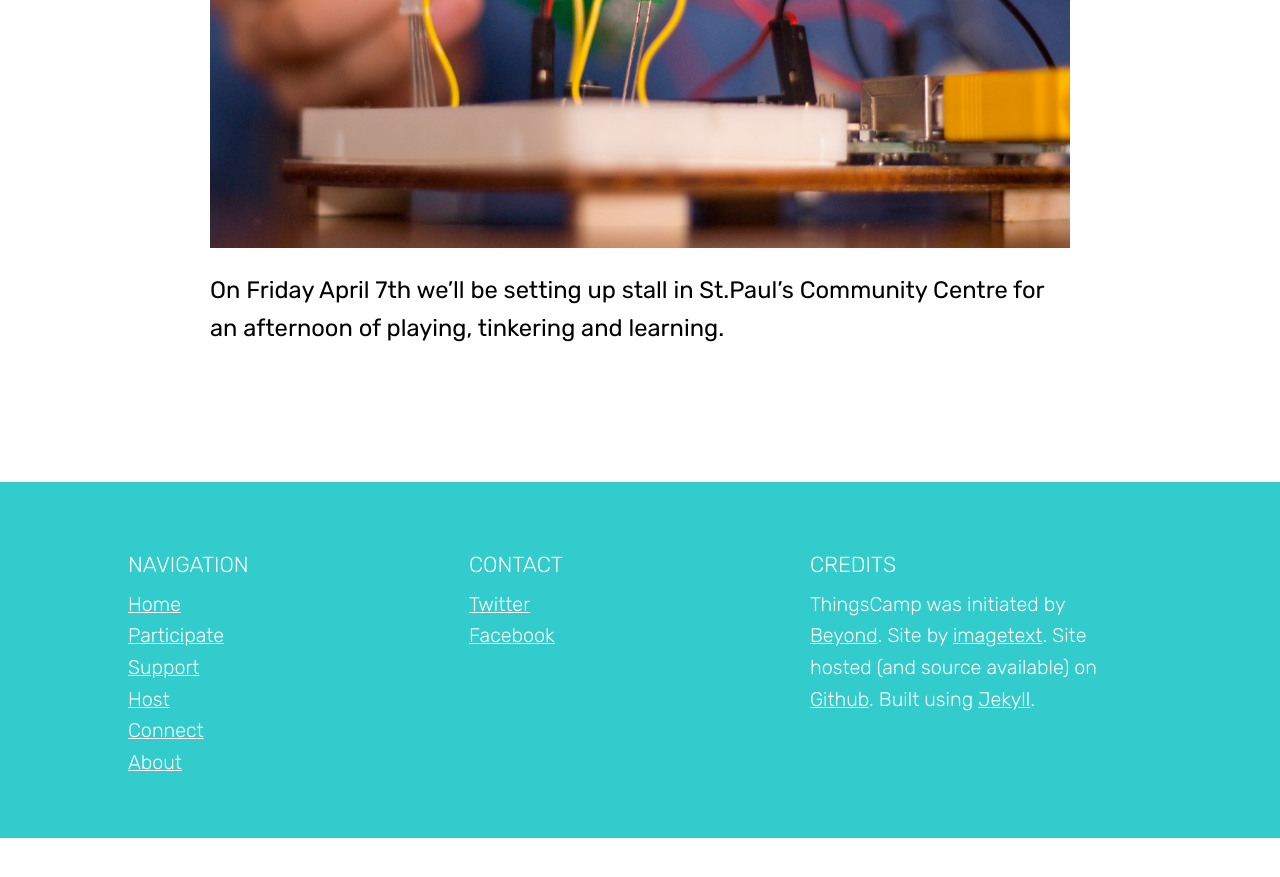
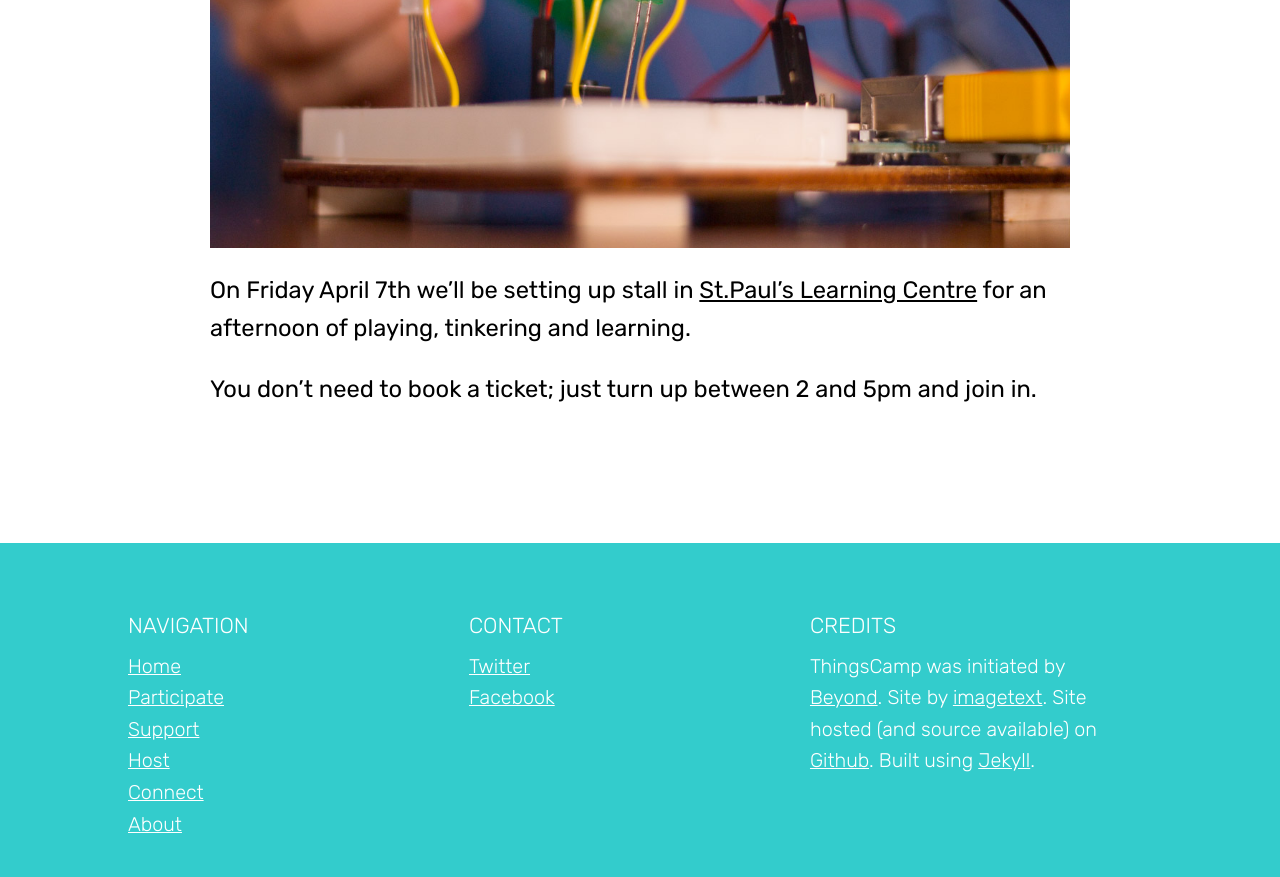
Before and after one commit to thingscamp/thingscamp.github.io, a Jekyll site: the page built from _posts/2017-2-14-Community-Day.md, in a window 1280 px wide and 900 px high, scrolled down 947 px. Shown: the top 877 px of the window. Built offline with Jekyll 4.4.1, drawn with Linux system fonts in a browser that asks for light colours; comment, search, counter and statistics services are not loaded; before the commit the page ends 1785 px from its top, so only the background shows below that.

Commit message:
Updated Community Day post.

```diff
--- a/_posts/2017-2-14-Community-Day.md
+++ b/_posts/2017-2-14-Community-Day.md
@@ -5,4 +5,6 @@ title: ThingsCamp 3 Community Day
 
 <img src="/images/IMG_0042.jpg">
 
-On Friday April 7th we’ll be setting up stall in St.Paul’s Community Centre for an afternoon of playing, tinkering and learning.
+On Friday April 7th we’ll be setting up stall in [St.Paul’s Learning Centre](http://www.stpaulslc.co.uk/) for an afternoon of playing, tinkering and learning.
+
+You don’t need to book a ticket; just turn up between 2 and 5pm and join in.
```
